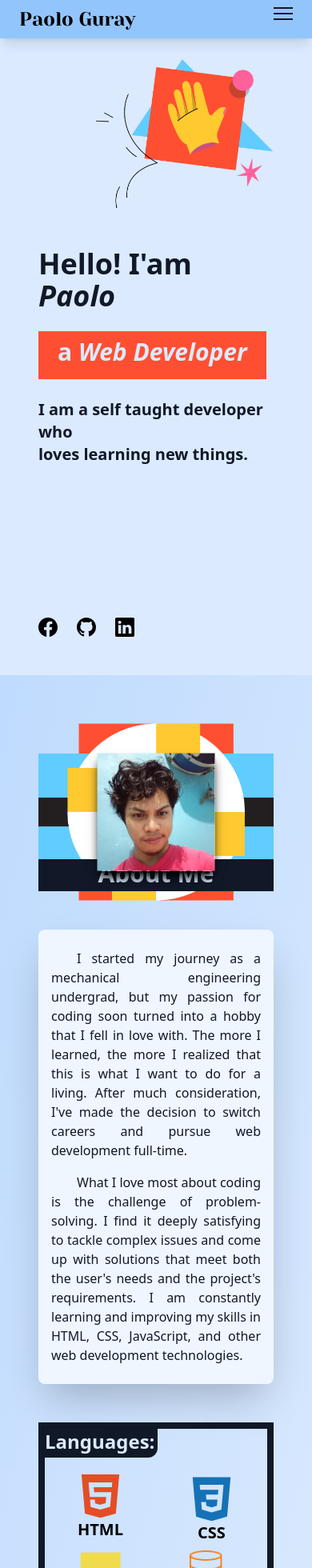
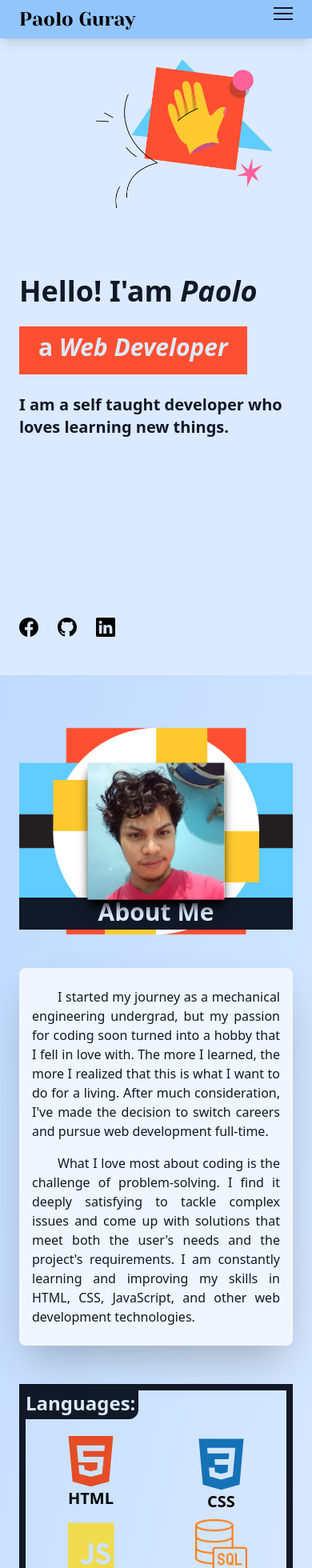
Before and after one commit to Froiod/Portfoliov3, a React (Vite) app: page / in a window 390 px wide. Shown: the top 1960 px of the page at 80% size. Built offline with nearby package versions, Linux system fonts and the light colour scheme.

Commit message:
fixed margin for mobile layout

```diff
--- a/src/components/About.jsx
+++ b/src/components/About.jsx
@@ -5,7 +5,7 @@ import Skills from './Skills'
 const About = () => {
   return (
     <section id='About' className='bg-gradient-to-br from-blue-200 to-blue-100 pb-16'>
-      <div className="flex flex-col lg:h-[100vh] lg:flex-row px-12 text-gray-900">
+      <div className="flex flex-col lg:h-[100vh] lg:flex-row px-6 sm:px-12 text-gray-900">
         <div className="flex flex-col justify-center relative lg:w-1/2 lg:items-center">
           <div className='relative flex items-center justify-center mt-6'>
             <img src={frame} alt="" className='absolute' />
--- a/src/components/Contact.jsx
+++ b/src/components/Contact.jsx
@@ -27,7 +27,7 @@ const Contact = () => {
   };
 
   return (
-    <section className='relative px-12 py-24 md:h-[100vh] flex flex-col items-center justify-center space-y-12' id='Contact'>
+    <section className='relative px-6 sm:px-12 py-24 md:h-[100vh] flex flex-col items-center justify-center space-y-12' id='Contact'>
       <div className='grid grid-cols-1 md:grid-cols-2 gap-12 lg:gap-8'>
         {/* leftside */}
         <div className='p-6 bg-gray-100 dark:bg-gray-800 sm:rounded-lg'>
--- a/src/components/Hero.jsx
+++ b/src/components/Hero.jsx
@@ -4,7 +4,7 @@ import Wave from '../assets/Wave.png'
 
 const Hero = () => {
   return (
-    <section className="h-[100vh] flex items-center justify-between px-12" id='Home'>
+    <section className="h-[100vh] flex items-center justify-between px-6 sm:px-12" id='Home'>
 
       <div className="pt-12 z-10">
         <div className="text-left space-y-6 ">
@@ -27,7 +27,7 @@ const Hero = () => {
         <img src={hero} alt="" className=''/>
       </div>
 
-      <div className='absolute left-12 bottom-12 flex space-x-6 text-2xl'>
+      <div className='absolute left-6 sm:left-12 bottom-12 flex space-x-6 text-2xl'>
         <a href="https://www.facebook.com/paolo.guray" target={'_blank'}><BsFacebook/></a>
         <a href="https://github.com/Froiod" target={'_blank'}><BsGithub/></a>
         <a href="https://www.linkedin.com/in/paolo-guray-a1aa91256/" target={'_blank'}><BsLinkedin/></a>
--- a/src/components/Skills.jsx
+++ b/src/components/Skills.jsx
@@ -10,7 +10,7 @@ import sql from '../assets/sql.png'
 
 const Skills = () => {
   return (
-    <div className='mx-12 pb-12 border-8 border-gray-900'>
+    <div className='mx-6 sm:mx-12 pb-12 border-8 border-gray-900'>
       <div className=''>
         <h2 className='text-2xl text-blue-100 font-semibold bg-gray-900 inline-block pb-1 pr-1 rounded-br-xl'>
           Languages:
--- a/src/components/Works.jsx
+++ b/src/components/Works.jsx
@@ -35,7 +35,7 @@ const images = [
 
 const Works = () => {
   return (
-    <section className='px-12 py-16 text-center bg-gradient-to-br from-emerald-200 to-real-300' id="Works">
+    <section className='px-6 sm:px-12 py-16 text-center bg-gradient-to-br from-emerald-200 to-real-300' id="Works">
       <div className="md:flex justify-between items-center md:mb-6">
         <h2 className="text-2xl md:text-3xl text-center my-12 font-black text-gray-900 md:text-left">MY PROJECTS</h2>
         <a href="https://github.com/Froiod" target={'_blank'}>
```
